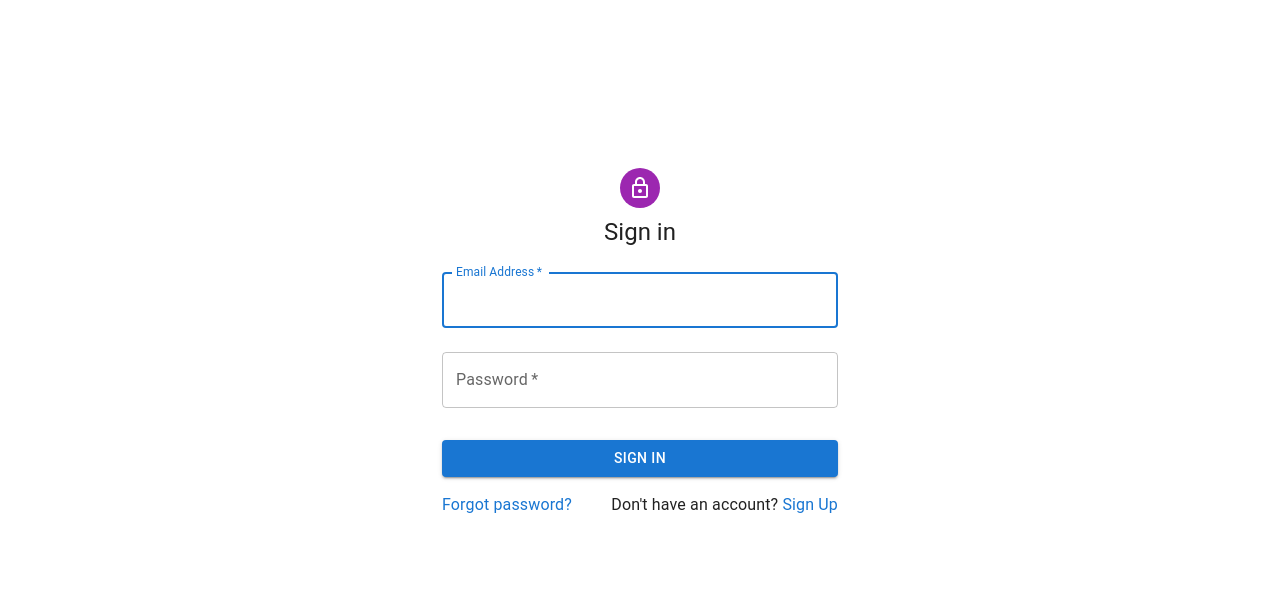
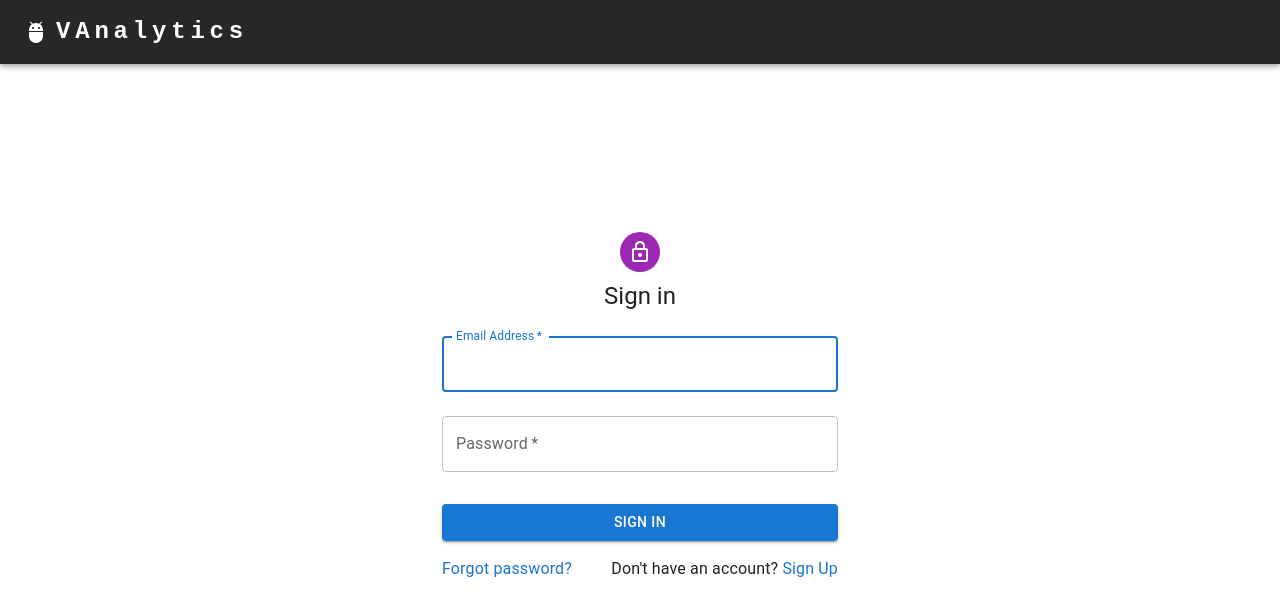
Before and after one commit to prajwalmahajan101/VAnalytics, a React (Create React App) app: page / in a window 1280 px wide. Shown: the top 616 px of the page. Built offline with nearby package versions, Linux system fonts and the light colour scheme; no server answers.

Commit message:
Nav Bar Added To ALL Pages

```diff
--- a/src/components/App.js
+++ b/src/components/App.js
@@ -3,6 +3,7 @@
 import HomePage from "../pages/HomePage";
 import SignIn from "../pages/SignIn";
 import SignUp from "../pages/SignUp";
+import NavBar from "./NavBar"
 import { useAuth } from "../hooks";
 import Box from "@mui/material/Box";
 import LinearProgress from "@mui/material/LinearProgress";
@@ -22,12 +23,15 @@
 
   return (
     // <ThemeProvider theme={darkTheme}>
+    <>
+    <NavBar />
     <Routes>
       <Route exact path="/" element={<SignIn />}></Route>
       <Route exact path="/forgotpassword" element={<ForgetPassword />}></Route>
       <Route exact path="/signup" element={<SignUp />}></Route>
       <Route exact path="/home" element={<HomePage />}></Route>
     </Routes>
+    </>
     // </ThemeProvider>
   );
 }
--- /dev/null
+++ b/src/components/NavBar.js
@@ -0,0 +1,64 @@
+import * as React from "react";
+import AppBar from "@mui/material/AppBar";
+import Box from "@mui/material/Box";
+import Toolbar from "@mui/material/Toolbar";
+import Typography from "@mui/material/Typography";
+import Container from "@mui/material/Container";
+import Tooltip from "@mui/material/Tooltip";
+import AdbIcon from "@mui/icons-material/Adb";
+import LogoutIcon from "@mui/icons-material/Logout";
+import Button from "@mui/material/Button";
+import { createTheme, ThemeProvider } from "@mui/material/styles";
+import { useAuth } from "../hooks";
+
+const ResponsiveAppBar = () => {
+  const darkTheme = createTheme({
+    palette: {
+      mode: "dark",
+    },
+  });
+  const auth = useAuth();
+
+  return (
+    <ThemeProvider theme={darkTheme}>
+      <AppBar position="static">
+        <Container maxWidth="xl">
+          <Toolbar disableGutters>
+            <AdbIcon sx={{ mr: 1 }} />
+            <Typography
+              variant="h5"
+              noWrap
+              component="a"
+              href={auth.user?"/home":"/"}
+              sx={{
+                mr: 2,
+                flexGrow: 1,
+                fontFamily: "monospace",
+                fontWeight: 700,
+                letterSpacing: ".3rem",
+                color: "inherit",
+                textDecoration: "none",
+              }}
+            >
+              VAnalytics
+
+            </Typography>
+            {auth.user && <Box
+              sx={{ flexGrow: 0 }}
+              onClick={() => {
+                auth.logout();
+              }}
+            >
+              <Tooltip title="Logout">
+                <Button variant="outlined" endIcon={<LogoutIcon />}>
+                  Logout
+                </Button>
+              </Tooltip>
+            </Box>}
+          </Toolbar>
+        </Container>
+      </AppBar>
+    </ThemeProvider>
+  );
+};
+export default ResponsiveAppBar;
--- a/src/pages/HomePage.js
+++ b/src/pages/HomePage.js
@@ -1,8 +1,9 @@
 import React from 'react'
-
 function HomePage() {
   return (
-    <div>HomePage</div>
+    <div>
+      HomePage
+    </div>
   )
 }
 
```
